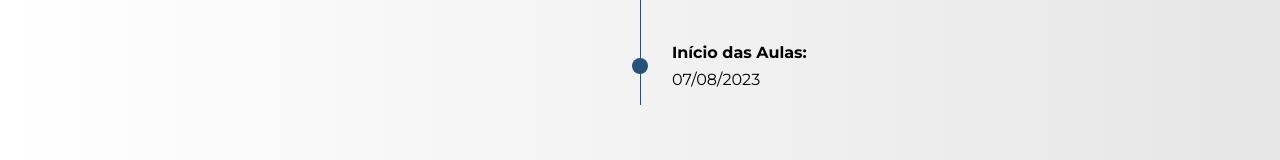
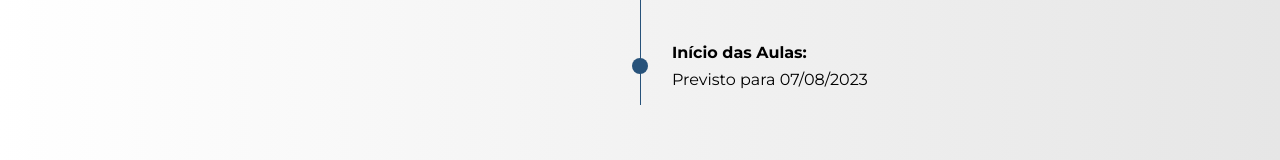
Before and after one commit to igorroc/residencia-next, a Next.js app: page /processo-seletivo in a window 1280 px wide. Shown: the part 1015-1175 px from the top of the page. Built offline with nearby package versions, Linux system fonts and the light colour scheme.

Commit message:
fix:  Small change on timeline

```diff
--- a/src/app/processo-seletivo/page.tsx
+++ b/src/app/processo-seletivo/page.tsx
@@ -46,7 +46,7 @@ export default function ProcessoSeletivo() {
 						</div>
 						<div className={styles.cronogramaItem}>
 							<strong>Início das Aulas:</strong>
-							<p>07/08/2023</p>
+							<p>Previsto para 07/08/2023</p>
 						</div>
 					</div>
 				</div>
```
